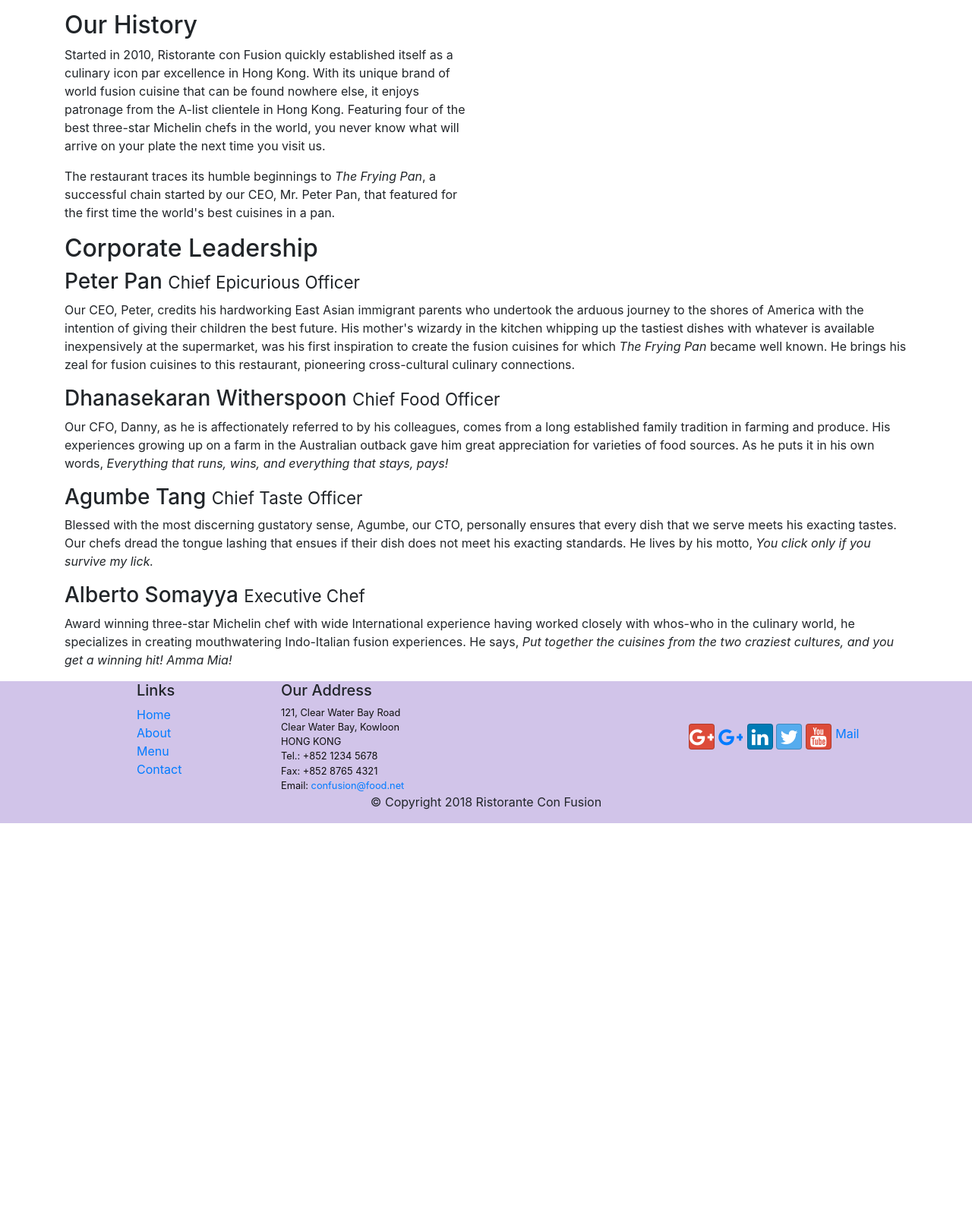
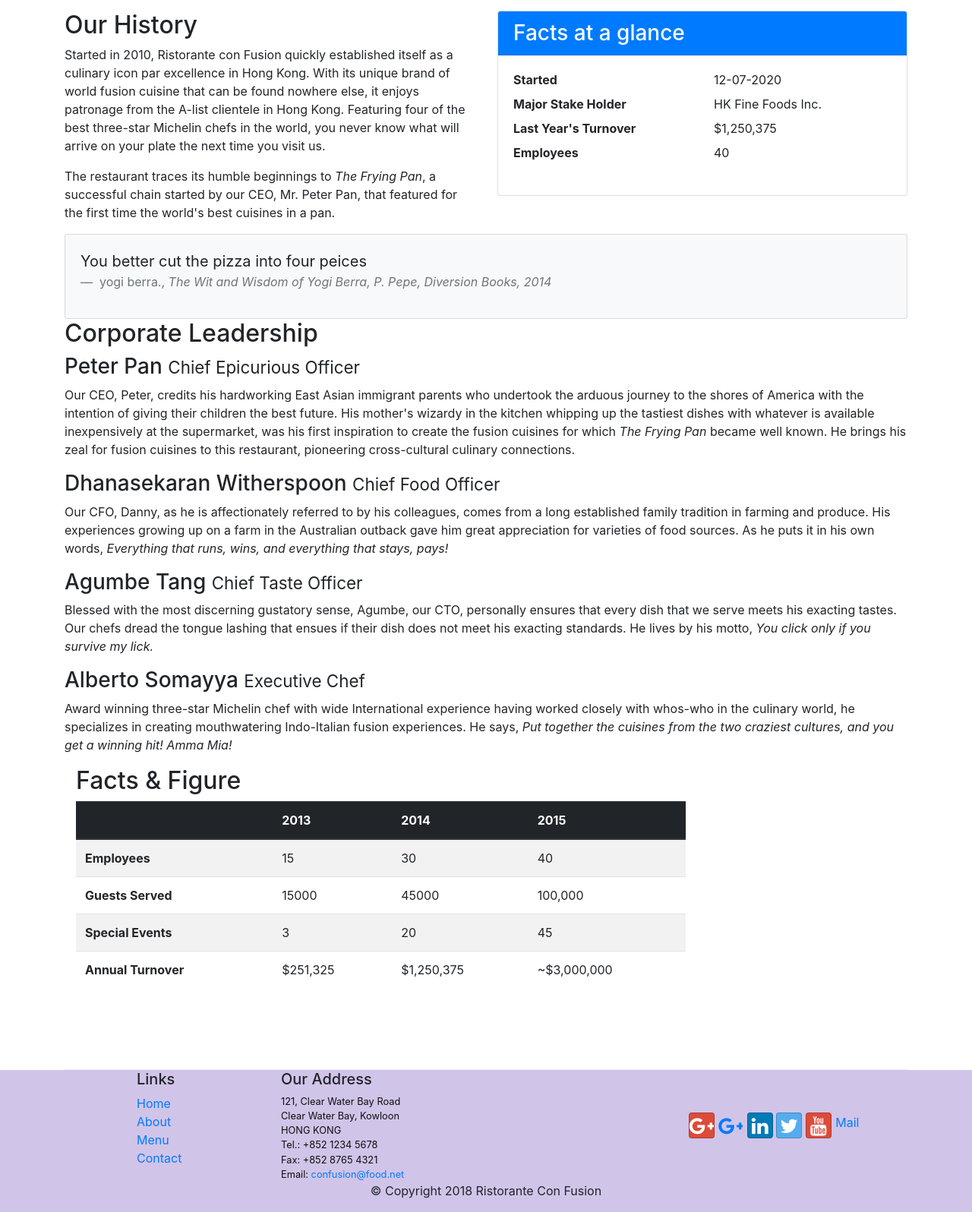
Before and after one commit to Sakshisaraswat/Bootstrap, a website: page aboutus.html in a window 1280 px wide. Shown: the part 401-1997 px from the top of the page at 76% size. Before the commit the page ends 1485 px from the top, so only its background shows below. Drawn offline with nearby package versions, Linux system fonts and the light colour scheme.

Commit message:
images and media

```diff
--- a/aboutus.html
+++ b/aboutus.html
@@ -21,7 +21,7 @@
                 <span class="navbar-toggler-icon"></span>
 
             </button>
-            <a class="navbar-brand" href="#">Ristorante com fusion</a>
+            <a class="navbar-brand" href="#"><img src="img/logo.png" height="30" width="41"></a>
             <div class="collapse navbar-collapse" id="Navbar">
             <ul class="navbar-nav mr-auto">
                 <li class="nav-item"><a class="nav-link" href="./index.html">Home</a></li>
@@ -40,7 +40,8 @@
                     <h1>Ristorante con Fusion</h1>
                     <p>We take inspiration from the World's best cuisines, and create a unique fusion experience. Our lipsmacking creations will tickle your culinary senses!</p>
                 </div>
-                <div class="col-12 col-sm">
+                <div class="col-12 col-sm align-self-center">
+                    <img src="img/logo.png" class="img-fluid">
                 </div>
             </div>
         </div>
@@ -64,7 +65,44 @@
                 <p>Started in 2010, Ristorante con Fusion quickly established itself as a culinary icon par excellence in Hong Kong. With its unique brand of world fusion cuisine that can be found nowhere else, it enjoys patronage from the A-list clientele in Hong Kong.  Featuring four of the best three-star Michelin chefs in the world, you never know what will arrive on your plate the next time you visit us.</p>
                 <p>The restaurant traces its humble beginnings to <em>The Frying Pan</em>, a successful chain started by our CEO, Mr. Peter Pan, that featured for the first time the world's best cuisines in a pan.</p>
             </div>
-            <div class="col-12 col-sm-6">
+            <div class=" col-sm">
+                <div class="card">
+                    <h3 class="card-header bg-primary text-white">
+                        Facts at a glance
+                    </h3>
+                    <div class="card-body">
+                        <dl class="row">
+                            <dt class="col-6">
+                                Started
+                            </dt>
+                            <dd class="col-6">
+                                12-07-2020
+                            </dd>
+                            <dt class="col-6">Major Stake Holder</dt>
+                            <dd class="col-6">HK Fine Foods Inc.</dd>
+                            <dt class="col-6">Last Year's Turnover</dt>
+                            <dd class="col-6">$1,250,375</dd>
+                            <dt class="col-6">Employees</dt>
+                            <dd class="col-6">40</dd>
+                        </dl>
+                        </div>
+                </div>
+            </div>
+            <div class="col-12">
+                <div class="card card-body bg-light">
+                    <blockquote class="blockquote">
+                        <p class="mb-0">
+                            You better cut the pizza into four peices
+                        </p>
+                        <footer class="blockquote-footer">
+                            yogi berra.,
+                            <cite title="Source title">
+                                The Wit and Wisdom of Yogi Berra,
+                            P. Pepe, Diversion Books, 2014
+                            </cite>
+                        </footer>
+                    </blockquote>
+                </div>
             </div>
         </div>
 
@@ -82,7 +120,52 @@
                 <p  class="d-none d-sm-block">Award winning three-star Michelin chef with wide International experience having worked closely with whos-who in the culinary world, he specializes in creating mouthwatering Indo-Italian fusion experiences. He says, <em>Put together the cuisines from the two craziest cultures, and you get a winning hit! Amma Mia!</em></p>
             </div>
        </div>
+       <div class="row row-content">
+           <div class="col-12 col-sm-9">
+               <h2> Facts &amp; Figure</h2>
+               <div class="table-responsive">
+                <table class="table table-striped">
+                    <thead class="thead-dark">
+                        <tr>
+                            <th>&nbsp;</th>
+                            <th>2013</th>
+                            <th>2014</th>
+                            <th>2015</th>
+                        </tr>
+                    </thead>
+                    <tbody>
+                        <tr>
+                            <th>Employees</th>
+                            <td>15</td>
+                            <td>30</td>
+                            <td>40</td>
+                        </tr>
+                        <tr>
+                            <th>Guests Served</th>
+                            <td>15000</td>
+                            <td>45000</td>
+                            <td>100,000</td>
+                        </tr>
+                        <tr>
+                            <th>Special Events</th>
+                            <td>3</td>
+                            <td>20</td>
+                            <td>45</td>
+                        </tr>
+                        <tr>
+                            <th>Annual Turnover</th>
+                            <td>$251,325</td>
+                            <td>$1,250,375</td>
+                            <td>~$3,000,000</td>
+                        </tr>
+                    </tbody>
+                </table>
+            </div>
+           </div>
+           <div class="col-12 col-sm-3">
 
+           </div>
+       </div>
     </div>
 
     <footer class="footer">
```
Also changed, not shown: index.html (+18 -6 lines), img/alberto.png (added), img/buffet.png (added), img/logo.png (added), img/uthappizza.png (added), 1 other file.
